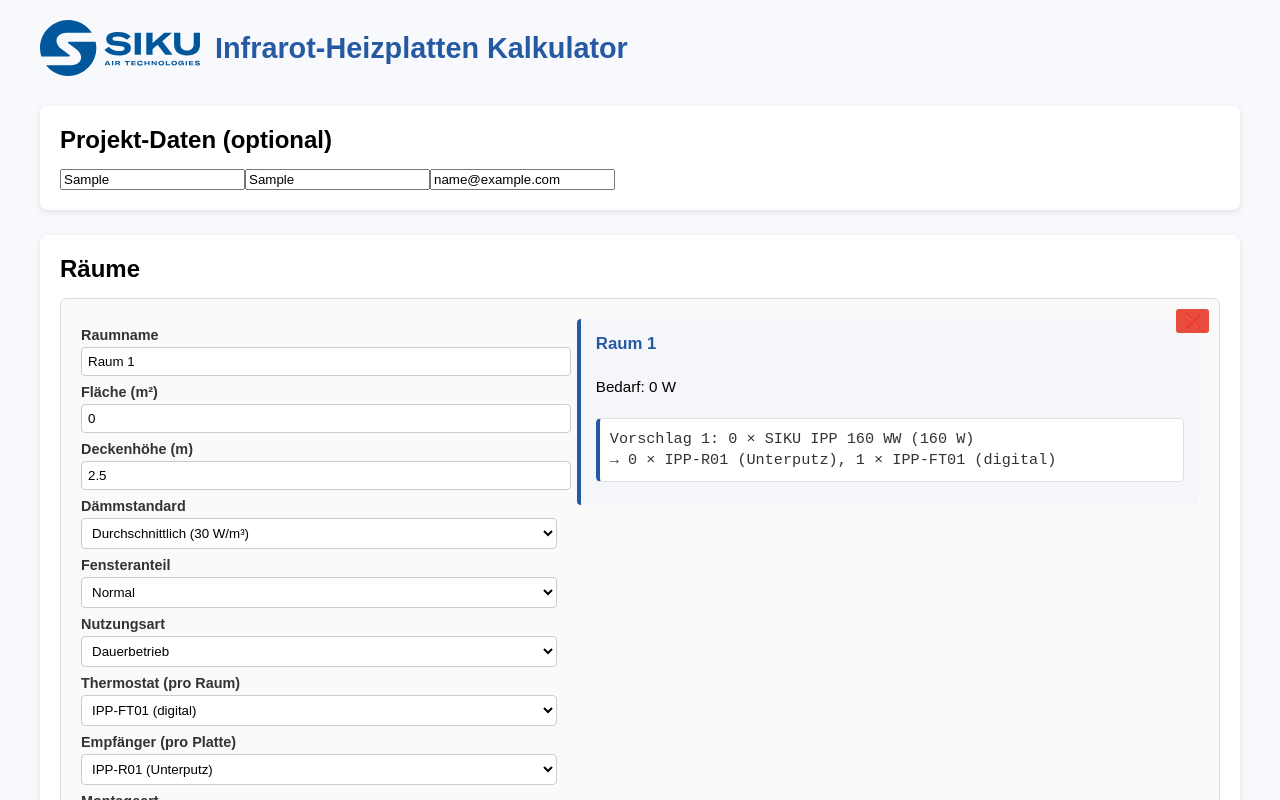
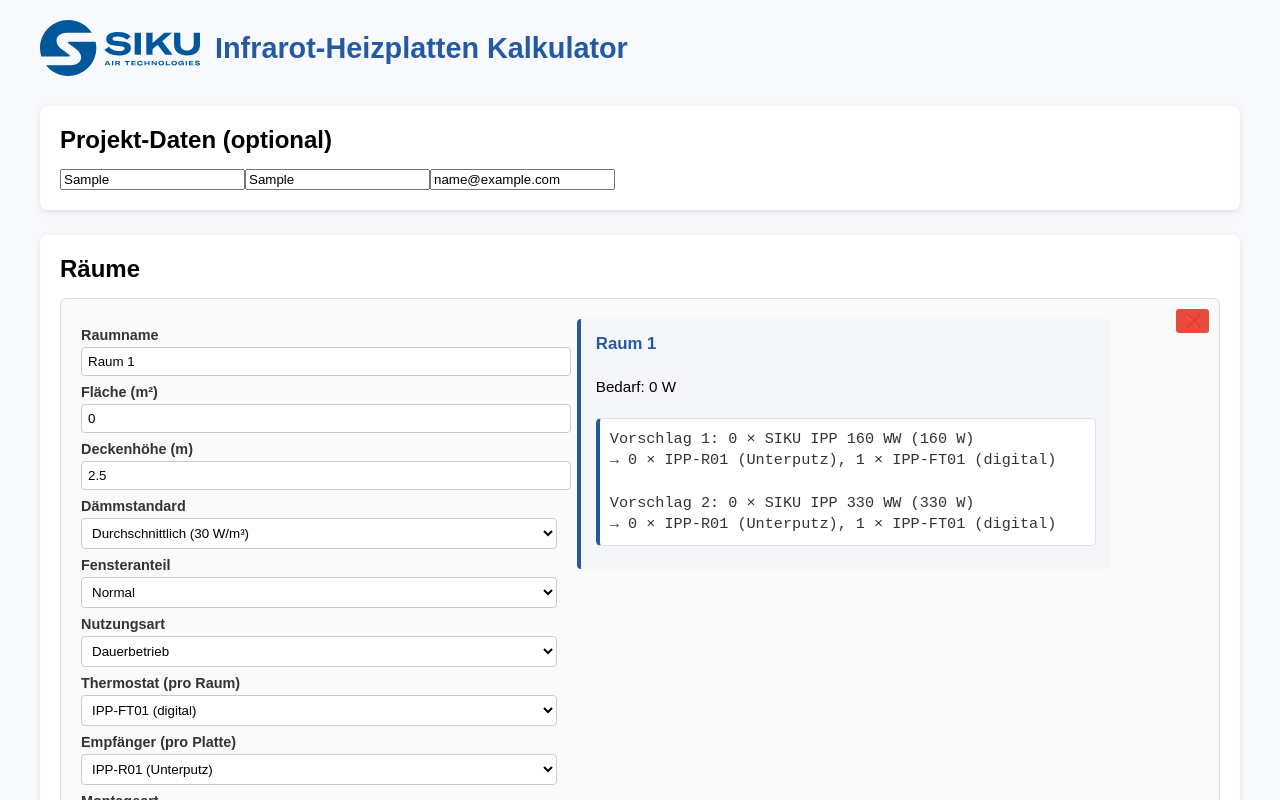
Before and after one commit to rbauer2024/siku-kalkulator, a React (Create React App) app: page / in a window 1280 px wide. Both pictures are taken after typing "Sample", "Sample", "name@example.com" into the empty fields and a click on the button "+ Raum hinzufügen". Shown: the top 800 px of the page. Built offline with nearby package versions, Linux system fonts and the light colour scheme.

Commit message:
Update App.js

```diff
--- a/src/App.js
+++ b/src/App.js
@@ -2,12 +2,9 @@ import React, { useState } from "react";
 import "./App.css";
 
 export default function App() {
-  // Projekt-Infos
   const [projectName, setProjectName] = useState("");
   const [projectAddress, setProjectAddress] = useState("");
   const [projectEmail, setProjectEmail] = useState("");
-
-  // Räume
   const [rooms, setRooms] = useState([]);
 
   // Dämmoptionen
@@ -18,7 +15,7 @@ export default function App() {
     { label: "Altbau (35 W/m³)", value: "35" },
   ];
 
-  // Modelle pro Montageart
+  // Modellübersicht
   const plateOptions = {
     WW: [
       { name: "SIKU IPP 160 WW", power: 160 },
@@ -42,7 +39,7 @@ export default function App() {
     ],
   };
 
-  // Max. Plattenanzahl abhängig von Fläche
+  // Maximal empfohlene Platten
   function getMaxPlates(area) {
     if (area <= 10) return 1;
     if (area <= 15) return 2;
@@ -53,103 +50,82 @@ export default function App() {
     return 8;
   }
 
+  // Hilfsfunktionen
+  const getReceiver = (code) =>
+    code === "R02" ? "IPP-R02 (Aufputz)" : "IPP-R01 (Unterputz)";
+  const getThermostat = (code) => {
+    if (code === "BT010") return "BT010 (einfach)";
+    if (code === "BT003") return "BT003 (Funk)";
+    return "IPP-FT01 (digital)";
+  };
+
   // Hauptberechnung
   function calculateRoom(room) {
     const factor = parseInt(room.insulation, 10);
     const volume = room.area * room.height;
-    const need = Math.round(volume * factor);
+    let windowFactor = room.windows === "hoch" ? 1.1 : 1.0;
+    const need = Math.round(volume * factor * windowFactor);
+
     const models = plateOptions[room.mounting] || [];
     if (models.length === 0) return { need, text: "Keine Modelle verfügbar" };
 
-    // Sortiere Modelle nach Leistung aufsteigend
-    const sortedModels = [...models].sort((a, b) => a.power - b.power);
+    const sorted = [...models].sort((a, b) => a.power - b.power);
+    const combos = [];
 
-    let suggestion1 = null;
-    let suggestion2 = null;
-
-    // Vorschlag 1: kleinstmögliche Anzahl Platten über dem Bedarf
-    for (let model of sortedModels) {
-      const count = Math.ceil(need / model.power);
-      const totalPower = count * model.power;
-
-      // passt wenn >= Bedarf
-      if (totalPower >= need) {
-        suggestion1 = { model, count, totalPower };
-        break;
-      }
+    // Alle möglichen Kombinationen
+    for (const m of sorted) {
+      const count = Math.ceil(need / m.power);
+      combos.push({
+        model: m,
+        count,
+        total: count * m.power,
+      });
     }
 
-    // Vorschlag 2: alternative Lösung mit weniger Platten, falls möglich
-    // z. B. 1 starke Platte statt 2 schwächeren
-    const maxPowerModel = sortedModels[sortedModels.length - 1];
-    if (suggestion1 && maxPowerModel.power > suggestion1.model.power) {
-      const count2 = Math.ceil(need / maxPowerModel.power);
-      const total2 = count2 * maxPowerModel.power;
+    // Nur jene, die den Bedarf decken
+    const valid = combos.filter((c) => c.total >= need);
+    if (valid.length === 0) return { need, text: "Keine passende Kombination" };
 
-      // nur wenn total2 >= need und count2 < Vorschlag1.count
-      if (total2 >= need && count2 < suggestion1.count) {
-        suggestion2 = { model: maxPowerModel, count: count2, totalPower: total2 };
-      }
-    }
+    // Effizienteste Lösung: wenigste Platten, geringste Überdeckung
+    valid.sort((a, b) =>
+      a.count === b.count
+        ? a.total - b.total
+        : a.count - b.count
+    );
+    const suggestion1 = valid[0];
+    const suggestion2 = valid.length > 1 ? valid[1] : null;
 
-    // Max. empfohlene Platten
     const maxPlates = getMaxPlates(room.area);
     let warning = "";
-    if (suggestion1 && suggestion1.count > maxPlates) {
+    if (suggestion1.count > maxPlates) {
       warning = `⚠️ Achtung: Maximal ${maxPlates} Platten empfohlen, benötigt wären ${suggestion1.count}.`;
     }
 
     // Textausgabe
     const lines = [];
-    if (suggestion1) {
     lines.push(
-        `Vorschlag 1: ${suggestion1.count} × ${suggestion1.model.name} (${suggestion1.model.power} W)\n→ ${suggestion1.count} × ${getReceiver(room.receiver)}, 1 × ${getThermostat(room.thermostat)}`
+      `Vorschlag 1: ${suggestion1.count} × ${suggestion1.model.name} (${suggestion1.model.power} W)\n→ ${suggestion1.count} × ${getReceiver(
+        room.receiver
+      )}, 1 × ${getThermostat(room.thermostat)}`
+    );
+
+    if (suggestion2) {
+      lines.push(
+        `\nVorschlag 2: ${suggestion2.count} × ${suggestion2.model.name} (${suggestion2.model.power} W)\n→ ${suggestion2.count} × ${getReceiver(
+          room.receiver
+        )}, 1 × ${getThermostat(room.thermostat)}`
       );
     }
 
-    if (suggestion2) {
-      lines.push(
-        `\nVorschlag 2: ${suggestion2.count} × ${suggestion2.model.name} (${suggestion2.model.power} W)\n→ ${suggestion2.count} × ${getReceiver(room.receiver)}, 1 × ${getThermostat(room.thermostat)}`
-      );
+    return { need, text: lines.join("\n"), warning };
   }
 
-    return {
-      need,
-      text: lines.join("\n"),
-      warning,
-    };
-  }
-
-  // Helferfunktionen für Texte
-  function getReceiver(code) {
-    switch (code) {
-      case "R01":
-        return "IPP-R01 (Unterputz)";
-      case "R02":
-        return "IPP-R02 (Aufputz)";
-      default:
-        return "Empfänger";
-    }
-  }
-
-  function getThermostat(code) {
-    switch (code) {
-      case "FT01":
-        return "IPP-FT01 (digital)";
-      case "BT010":
-        return "BT010 (einfach)";
-      case "BT003":
-        return "BT003 (Funk)";
-      default:
-        return "Thermostat";
-    }
-  }
-
-  // Raum hinzufügen / löschen
-  function addRoom() {
-    const roomNumber = rooms.length + 1;
-    const newRoom = {
-      name: `Raum ${roomNumber}`,
+  // Raumsteuerung
+  const addRoom = () =>
+    setRooms([
+      ...rooms,
+      {
+        name: `Raum ${rooms.length + 1}`,
         area: 0,
         height: 2.5,
         insulation: "30",
@@ -158,28 +134,19 @@ export default function App() {
         thermostat: "FT01",
         receiver: "R01",
         mounting: "WW",
-    };
-    setRooms([...rooms, newRoom]);
-  }
+      },
+    ]);
 
-  function deleteRoom(index) {
-    const newRooms = [...rooms];
-    newRooms.splice(index, 1);
-    setRooms(newRooms);
-  }
+  const deleteRoom = (i) => setRooms(rooms.filter((_, x) => x !== i));
 
-  // -------------------------------
-  // Render-Bereich
-  // -------------------------------
+  // Render
   return (
     <div className="container">
-      {/* Header */}
       <header>
         <img src="/siku_logo.svg" alt="SIKU Logo" />
         <h1>Infrarot-Heizplatten Kalkulator</h1>
       </header>
 
-      {/* Projekt-Daten */}
       <div className="card no-print">
         <h2>Projekt-Daten (optional)</h2>
         <input
@@ -202,36 +169,31 @@ export default function App() {
         />
       </div>
 
-      {/* Räume */}
       <div className="card">
         <h2>Räume</h2>
-
         {rooms.length === 0 && <p>🔹 Noch keine Räume hinzugefügt.</p>}
 
-        {rooms.map((room, index) => {
+        {rooms.map((room, i) => {
           const result = calculateRoom(room);
-
           return (
-            <div key={index} className="room">
-              {/* Löschen */}
+            <div key={i} className="room">
               <button
                 type="button"
                 className="delete-room-btn no-print"
-                onClick={() => deleteRoom(index)}
+                onClick={() => deleteRoom(i)}
               >
                 ❌
               </button>
 
-              {/* Eingaben */}
               <div className="inputs no-print">
                 <label>Raumname</label>
                 <input
                   type="text"
                   value={room.name}
                   onChange={(e) => {
-                    const newRooms = [...rooms];
-                    newRooms[index].name = e.target.value;
-                    setRooms(newRooms);
+                    const n = [...rooms];
+                    n[i].name = e.target.value;
+                    setRooms(n);
                   }}
                 />
 
@@ -240,9 +202,9 @@ export default function App() {
                   type="number"
                   value={room.area}
                   onChange={(e) => {
-                    const newRooms = [...rooms];
-                    newRooms[index].area = parseFloat(e.target.value);
-                    setRooms(newRooms);
+                    const n = [...rooms];
+                    n[i].area = parseFloat(e.target.value);
+                    setRooms(n);
                   }}
                 />
 
@@ -252,9 +214,9 @@ export default function App() {
                   step="0.1"
                   value={room.height}
                   onChange={(e) => {
-                    const newRooms = [...rooms];
-                    newRooms[index].height = parseFloat(e.target.value);
-                    setRooms(newRooms);
+                    const n = [...rooms];
+                    n[i].height = parseFloat(e.target.value);
+                    setRooms(n);
                   }}
                 />
 
@@ -262,14 +224,14 @@ export default function App() {
                 <select
                   value={room.insulation}
                   onChange={(e) => {
-                    const newRooms = [...rooms];
-                    newRooms[index].insulation = e.target.value;
-                    setRooms(newRooms);
+                    const n = [...rooms];
+                    n[i].insulation = e.target.value;
+                    setRooms(n);
                   }}
                 >
-                  {insulationOptions.map((opt) => (
-                    <option key={opt.value} value={opt.value}>
-                      {opt.label}
+                  {insulationOptions.map((o) => (
+                    <option key={o.value} value={o.value}>
+                      {o.label}
                     </option>
                   ))}
                 </select>
@@ -278,9 +240,9 @@ export default function App() {
                 <select
                   value={room.windows}
                   onChange={(e) => {
-                    const newRooms = [...rooms];
-                    newRooms[index].windows = e.target.value;
-                    setRooms(newRooms);
+                    const n = [...rooms];
+                    n[i].windows = e.target.value;
+                    setRooms(n);
                   }}
                 >
                   <option value="normal">Normal</option>
@@ -291,9 +253,9 @@ export default function App() {
                 <select
                   value={room.usage}
                   onChange={(e) => {
-                    const newRooms = [...rooms];
-                    newRooms[index].usage = e.target.value;
-                    setRooms(newRooms);
+                    const n = [...rooms];
+                    n[i].usage = e.target.value;
+                    setRooms(n);
                   }}
                 >
                   <option value="dauer">Dauerbetrieb</option>
@@ -304,9 +266,9 @@ export default function App() {
                 <select
                   value={room.thermostat}
                   onChange={(e) => {
-                    const newRooms = [...rooms];
-                    newRooms[index].thermostat = e.target.value;
-                    setRooms(newRooms);
+                    const n = [...rooms];
+                    n[i].thermostat = e.target.value;
+                    setRooms(n);
                   }}
                 >
                   <option value="FT01">IPP-FT01 (digital)</option>
@@ -318,9 +280,9 @@ export default function App() {
                 <select
                   value={room.receiver}
                   onChange={(e) => {
-                    const newRooms = [...rooms];
-                    newRooms[index].receiver = e.target.value;
-                    setRooms(newRooms);
+                    const n = [...rooms];
+                    n[i].receiver = e.target.value;
+                    setRooms(n);
                   }}
                 >
                   <option value="R01">IPP-R01 (Unterputz)</option>
@@ -331,9 +293,9 @@ export default function App() {
                 <select
                   value={room.mounting}
                   onChange={(e) => {
-                    const newRooms = [...rooms];
-                    newRooms[index].mounting = e.target.value;
-                    setRooms(newRooms);
+                    const n = [...rooms];
+                    n[i].mounting = e.target.value;
+                    setRooms(n);
                   }}
                 >
                   <option value="WW">Wand (WW)</option>
@@ -342,9 +304,8 @@ export default function App() {
                 </select>
               </div>
 
-              {/* Ergebnis rechts */}
-              <div className="result">
-                <strong>{room.name || `Raum ${index + 1}`}</strong>
+              <div className="result" style={{ maxWidth: "500px" }}>
+                <strong>{room.name}</strong>
                 <p>Bedarf: {result.need} W</p>
                 <pre>{result.text}</pre>
                 {result.warning && (
@@ -357,7 +318,6 @@ export default function App() {
           );
         })}
 
-        {/* Buttons */}
         <div className="no-print">
           <button onClick={addRoom} className="add-room-btn">
             + Raum hinzufügen
```
Lines whose indentation alone changed are shown as unchanged.
